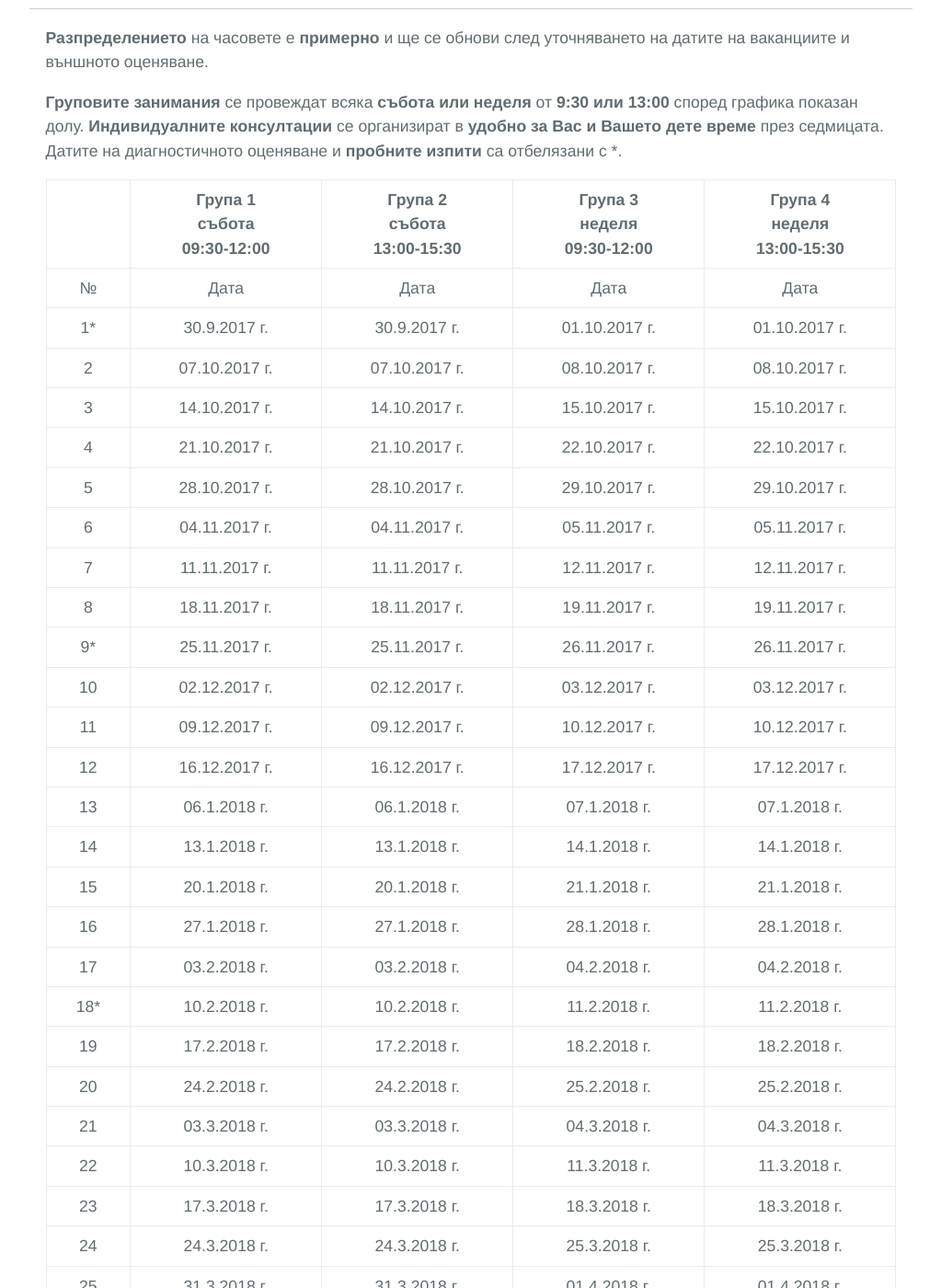
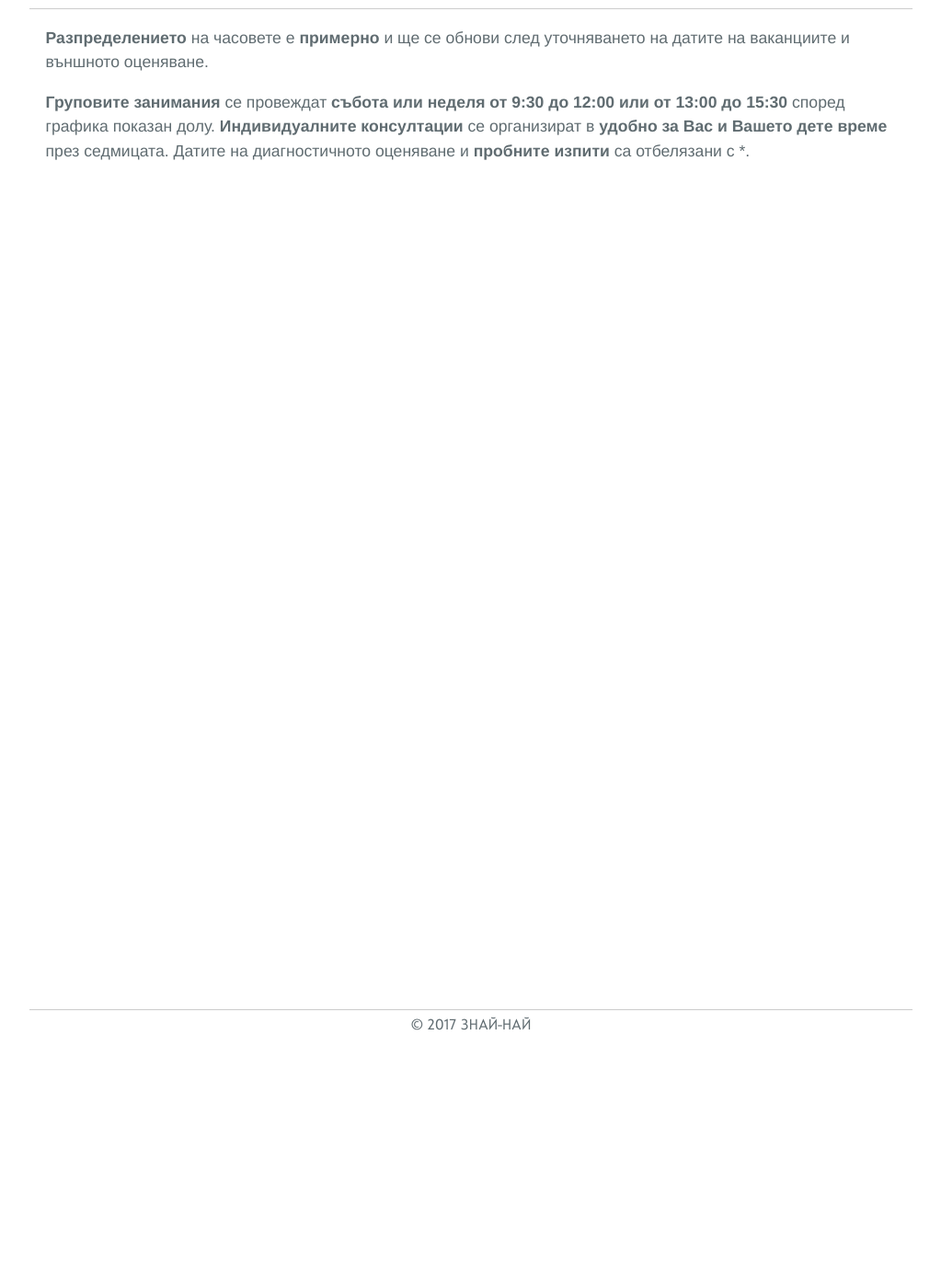
Before and after one commit to znainai/znainai.github.io, a Jekyll site: the page built from _pages/schedule.md, in a window 1280 px wide and 1400 px high, scrolled down 271 px. Shown: the whole window at 92% size, without its empty margins (128-1151 px from the left). Built offline with Jekyll 4.4.1, drawn with Linux system fonts in a browser that asks for light colours; after the commit the page ends 901 px from its top, so only the background shows below that; some of the changed text lies outside the part shown.

Commit message:
Update schedule.md

```diff
--- a/_pages/schedule.md
+++ b/_pages/schedule.md
@@ -4,42 +4,5 @@ title: График
 
 **Разпределението** на часовете е **примерно** и ще се обнови след уточняването на датите на ваканциите и външното оценяване.
 
-**Груповите занимания** се провеждат всяка **събота или неделя** от **9:30 или 13:00** според графика показан долу.
+**Груповите занимания** се провеждат **събота или неделя от 9:30 до 12:00 или от 13:00 до 15:30** според графика показан долу.
 **Индивидуалните консултации** се организират в **удобно за Вас и Вашето дете време** през седмицата. Датите на диагностичното оценяване и **пробните изпити** са отбелязани с \*.
-
-|     | Група 1 <br> събота <br> 09:30-12:00 | Група 2 <br> събота <br> 13:00-15:30 | Група 3 <br> неделя <br> 09:30-12:00 | Група 4 <br> неделя <br> 13:00-15:30|
-|:----|:--------------|:--------------|:--------------|:--------------|
-| №   | Дата          | Дата          | Дата          | Дата          |
-| 1*  | 30.9.2017 г.  | 30.9.2017 г.  | 01.10.2017 г. | 01.10.2017 г. |
-| 2   | 07.10.2017 г. | 07.10.2017 г. | 08.10.2017 г. | 08.10.2017 г. |
-| 3   | 14.10.2017 г. | 14.10.2017 г. | 15.10.2017 г. | 15.10.2017 г. |
-| 4   | 21.10.2017 г. | 21.10.2017 г. | 22.10.2017 г. | 22.10.2017 г. |
-| 5   | 28.10.2017 г. | 28.10.2017 г. | 29.10.2017 г. | 29.10.2017 г. |
-| 6   | 04.11.2017 г. | 04.11.2017 г. | 05.11.2017 г. | 05.11.2017 г. |
-| 7   | 11.11.2017 г. | 11.11.2017 г. | 12.11.2017 г. | 12.11.2017 г. |
-| 8   | 18.11.2017 г. | 18.11.2017 г. | 19.11.2017 г. | 19.11.2017 г. |
-| 9*  | 25.11.2017 г. | 25.11.2017 г. | 26.11.2017 г. | 26.11.2017 г. |
-| 10  | 02.12.2017 г. | 02.12.2017 г. | 03.12.2017 г. | 03.12.2017 г. |
-| 11  | 09.12.2017 г. | 09.12.2017 г. | 10.12.2017 г. | 10.12.2017 г. |
-| 12  | 16.12.2017 г. | 16.12.2017 г. | 17.12.2017 г. | 17.12.2017 г. |
-| 13  | 06.1.2018 г.  | 06.1.2018 г.  | 07.1.2018 г.  | 07.1.2018 г.  |
-| 14  | 13.1.2018 г.  | 13.1.2018 г.  | 14.1.2018 г.  | 14.1.2018 г.  |
-| 15  | 20.1.2018 г.  | 20.1.2018 г.  | 21.1.2018 г.  | 21.1.2018 г.  |
-| 16  | 27.1.2018 г.  | 27.1.2018 г.  | 28.1.2018 г.  | 28.1.2018 г.  |
-| 17  | 03.2.2018 г.  | 03.2.2018 г.  | 04.2.2018 г.  | 04.2.2018 г.  |
-| 18* | 10.2.2018 г.  | 10.2.2018 г.  | 11.2.2018 г.  | 11.2.2018 г.  |
-| 19  | 17.2.2018 г.  | 17.2.2018 г.  | 18.2.2018 г.  | 18.2.2018 г.  |
-| 20  | 24.2.2018 г.  | 24.2.2018 г.  | 25.2.2018 г.  | 25.2.2018 г.  |
-| 21  | 03.3.2018 г.  | 03.3.2018 г.  | 04.3.2018 г.  | 04.3.2018 г.  |
-| 22  | 10.3.2018 г.  | 10.3.2018 г.  | 11.3.2018 г.  | 11.3.2018 г.  |
-| 23  | 17.3.2018 г.  | 17.3.2018 г.  | 18.3.2018 г.  | 18.3.2018 г.  |
-| 24  | 24.3.2018 г.  | 24.3.2018 г.  | 25.3.2018 г.  | 25.3.2018 г.  |
-| 25  | 31.3.2018 г.  | 31.3.2018 г.  | 01.4.2018 г.  | 01.4.2018 г.  |
-| 26  | 14.4.2018 г.  | 14.4.2018 г.  | 15.4.2018 г.  | 15.4.2018 г.  |
-| 27* | 21.4.2018 г.  | 21.4.2018 г.  | 22.4.2018 г.  | 22.4.2018 г.  |
-| 28  | 28.4.2018 г.  | 28.4.2018 г.  | 29.4.2018 г.  | 29.4.2018 г.  |
-| 29  | 05.5.2018 г.  | 05.5.2018 г.  | 06.5.2018 г.  | 06.5.2018 г.  |
-| 30* | 12.5.2018 г.  | 12.5.2018 г.  | 13.5.2018 г.  | 13.5.2018 г.  |
-| 31  | 19.5.2018 г.  | 19.5.2018 г.  | 20.5.2018 г.  | 20.5.2018 г.  |
-| 32  | 26.5.2018 г.  | 26.5.2018 г.  | 27.5.2018 г.  | 27.5.2018 г.  |
-{: .centered-table-content}
```
